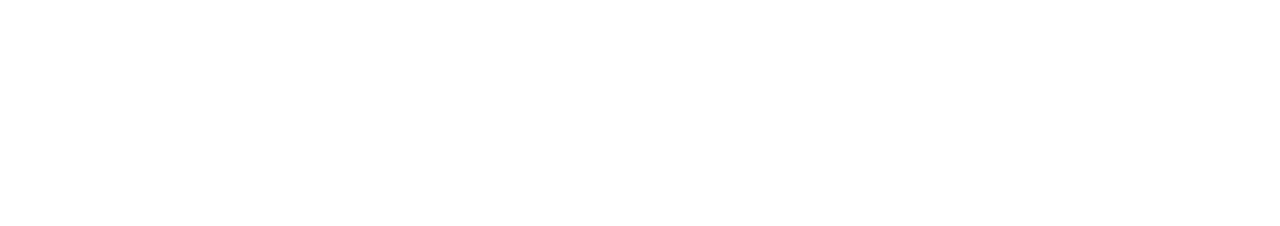
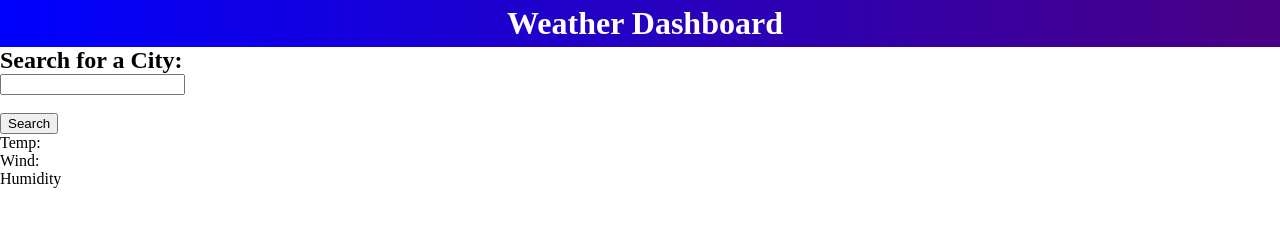
Before and after one commit to itspablooo/weather-dashboard, a plain HTML site: page index.html in a window 1280 px wide. Drawn offline with Linux system fonts and the light colour scheme.

Commit message:
added content structure in html and css styling for the header

```diff
--- a/assets/css/style.css
+++ b/assets/css/style.css
@@ -0,0 +1,13 @@
+* {
+    margin: 0;
+}
+
+header {
+  display: flex;
+  color: white;
+  background-image: linear-gradient(to right, blue , indigo);
+  width: 100%;
+  height: auto;
+  padding: 5px;
+  justify-content: center;
+}
--- a/index.html
+++ b/index.html
@@ -4,8 +4,48 @@
     <meta charset="UTF-8">
     <meta name="viewport" content="width=device-width, initial-scale=1.0">
     <title>Weather Dashboard</title>
+    <link rel="stylesheet" href="./assets/css/style.css">
 </head>
 <body>
+    <header>
+        <h1>Weather Dashboard</h1>
+    </header>
 
+    <div class="container">
+        <div class="left-column">
+            <h2>Search for a City:</h2>
+            <form action="">
+                <input type="text" id="city"><br><br>
+                <input type="submit" value="Search">
+            </form>
+        </div>
+
+        <div class="right-column">
+            <div class="row1">
+                <h2 class="city"></h2>
+                <p>Temp:</p>
+                <p>Wind:</p>
+                <p>Humidity</p>
+            </div>
+
+            <div class="row2">
+                <div class="column">
+
+                </div>
+                <div class="column">
+
+                </div>
+                <div class="column">
+
+                </div>
+                <div class="column">
+
+                </div>
+                <div class="column">
+
+                </div>
+            </div>
+        </div>
+    </div>
 </body>
 </html>
```
